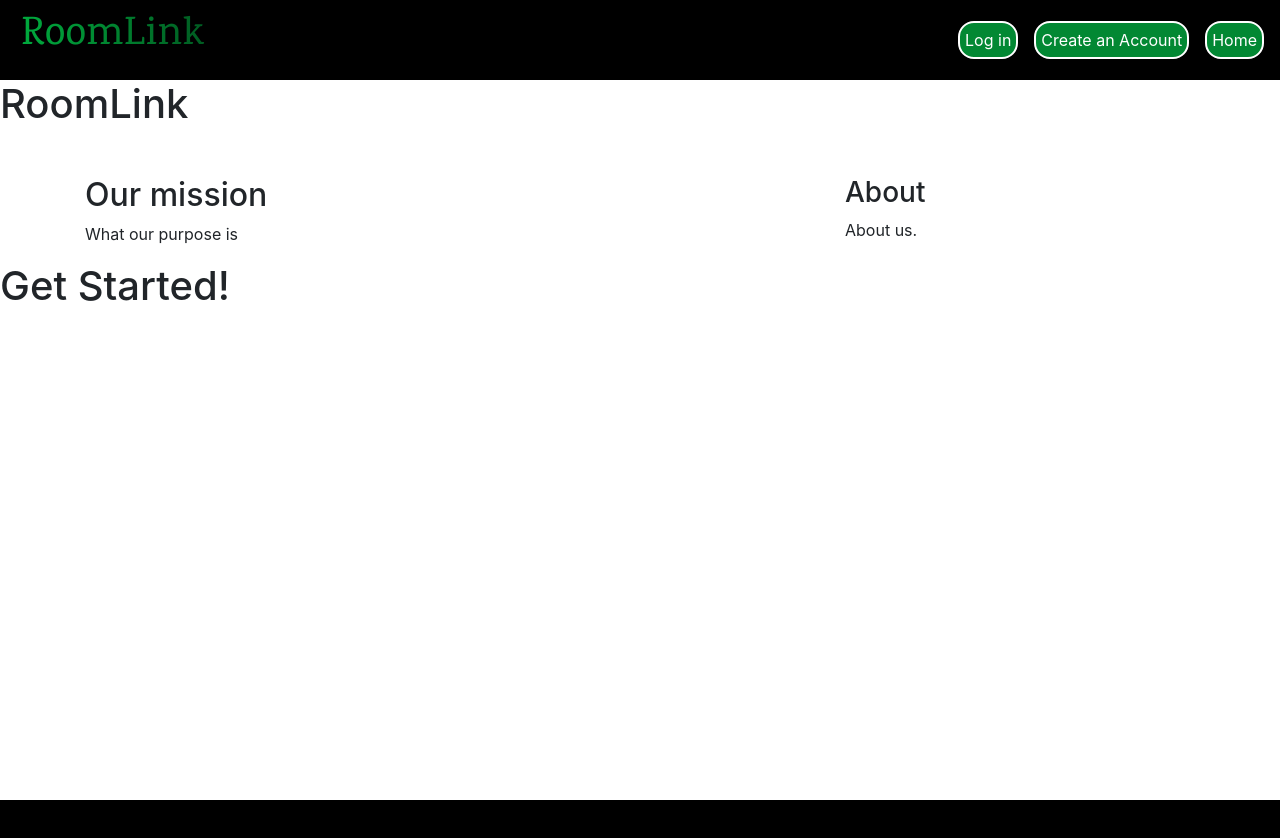
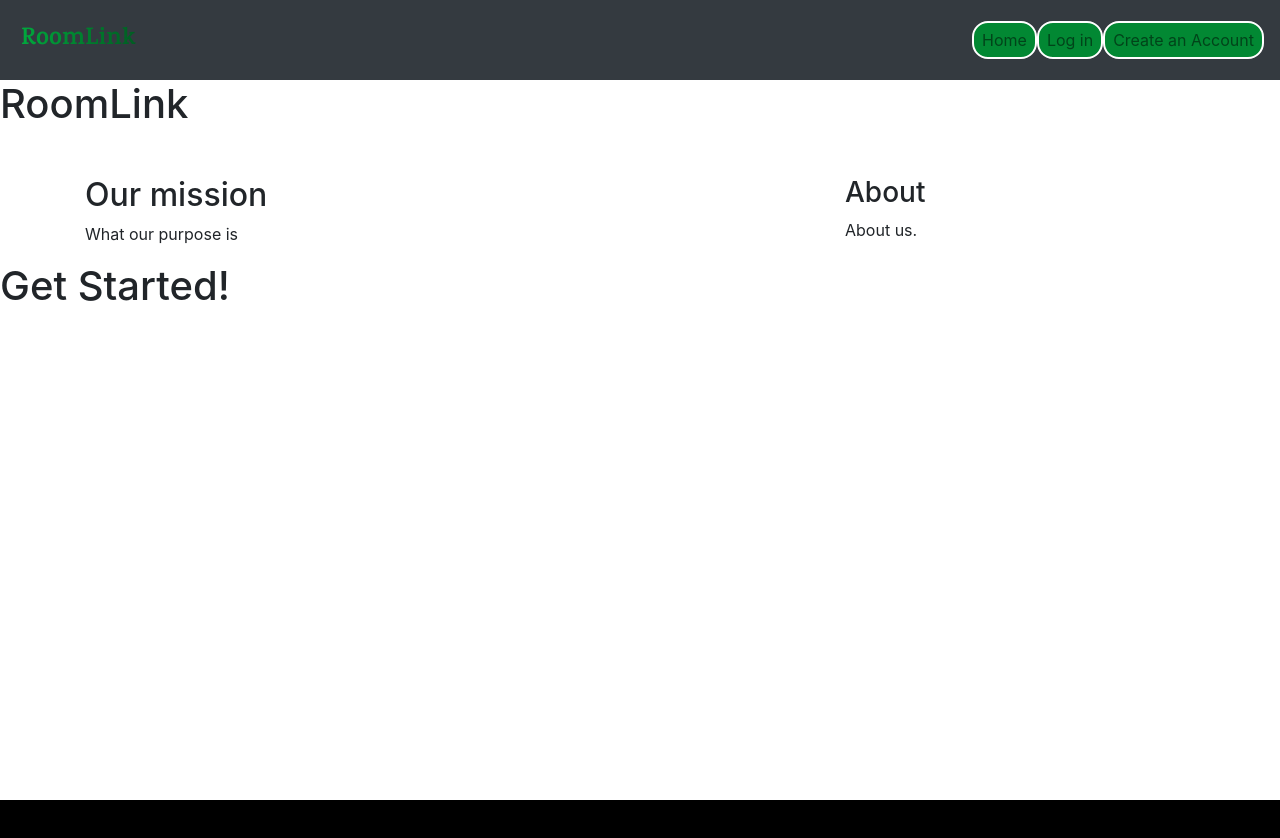
Before and after one commit to AlexBuly/room-link, a React (Create React App) app in the folder roomlink/: page /Home in a window 1280 px wide. Shown: the top 838 px of the page. Built offline with nearby package versions, Linux system fonts and the light colour scheme; a web font is replaced by a local one.

Commit message:
Edit navbar

```diff
--- a/roomlink/public/index.html
+++ b/roomlink/public/index.html
@@ -1,6 +1,8 @@
 <!DOCTYPE html>
 <html lang="en">
   <head>
+    <script src="https://ajax.googleapis.com/ajax/libs/jquery/3.5.1/jquery.min.js"></script>
+    <script src="https://stackpath.bootstrapcdn.com/bootstrap/4.5.2/js/bootstrap.min.js"></script>
     <link rel="stylesheet" href="https://cdn.jsdelivr.net/npm/bootstrap@4.4.1/dist/css/bootstrap.min.css" integrity="sha384-Vkoo8x4CGsO3+Hhxv8T/Q5PaXtkKtu6ug5TOeNV6gBiFeWPGFN9MuhOf23Q9Ifjh" crossorigin="anonymous">
     <title>RoomLink</title>
   </head>
--- a/roomlink/src/components/Header.js
+++ b/roomlink/src/components/Header.js
@@ -1,33 +1,28 @@
 import { Link } from "react-router-dom";
+
 const Header = () => {
     return (
-        /*<div className="navbar">
-            <div class ="nav-container">
-               <Link to="/Home"  className="nav-logo"><h1>RoomLink</h1></Link>
-                <div id="btns">
-                    <Link to="/Login">Log in</Link>
-                    <Link to="/SignUp">Create an Account</Link>
-                    <Link to="/Home">Home</Link>
-                </div>
+        <nav class="navbar navbar-expand-lg navbar-light bg-dark">
+        <Link to="/Home" class="nav-logo">RoomLink</Link>
+        <button class="navbar-toggler" type="button" data-toggle="collapse" data-target="#navbarSupportedContent" aria-controls="navbarSupportedContent" aria-expanded="false" aria-label="Toggle navigation">
+          <span class="navbar-toggler-icon"></span>
+        </button>
+            <div className="collapse navbar-collapse justify-content-end" id="navbarSupportedContent">
+            <ul class="navbar-nav">
+                <li class="nav-item">
+                    <Link to="/Home" class="nav-link">Home</Link>
+                </li>
+                <li class="nav-item">
+                    <Link to="/Login" class="nav-link">Log in</Link>
+                </li>
+                <li class="nav-item">
+                <Link to="/SignUp" class="nav-link">Create an Account</Link>
+                </li>
+            </ul>
             </div>
-        </div>*/
-        <nav className="navbar navbar-expand-lg navbar-dark bg-black">
-             <Link to="/Home"  className="nav-logo"><h1>RoomLink</h1></Link>
-    <button class="navbar-toggler" type="button" data-toggle="collapse" data-target="#navbarNav" aria-controls="navbarNav" aria-expanded="false" aria-label="Toggle navigation">
-      <span class="navbar-toggler-icon"></span>
-    </button>
-    <div className="collapse navbar-collapse" id="navbarNav">
-      <ul className="navbar-nav ml-auto">
-        <div id="btns">
-                <Link to="/Login">Log in</Link>
-                <Link to="/SignUp">Create an Account</Link>
-                 <Link to="/Home">Home</Link>
-        </div>
-      </ul>
-    </div>
-  </nav>
+      </nav>
 
     )
 }
 
-export default Header
+export default Header;
--- a/roomlink/src/components/Home.js
+++ b/roomlink/src/components/Home.js
@@ -17,7 +17,7 @@ const Home = () => {
             </div>
            <h1>Get Started!</h1>
         </div>
-    )
-}
+    );
+};
 
 export default Home;
--- a/roomlink/src/components/Style.css
+++ b/roomlink/src/components/Style.css
@@ -41,10 +41,9 @@
 
 #btns {
     display: flex;
-    gap: 1em;
 }
 
-#btns a {
+ .nav-link {
     background-color:  #028833;
     color: white;
     border: 2px solid white;
@@ -87,3 +86,39 @@ label {
 .home {
     display: block;
 }
+
+.navbar-default .navbar-toggle:focus,
+.navbar-default .navbar-toggle:hover {
+    background-color: transparent;
+}
+
+.navbar-default .navbar-toggle {
+    border: none;
+}
+
+.navbar-toggle span.icon-bar {
+    transition: all 0.15s;
+}
+
+.navbar-toggle span:nth-child(2) {
+    transform: rotate(45deg);
+    transform-origin: 10% 10%;
+}
+
+.navbar-toggle span:nth-child(3) {
+    opacity: 0;
+}
+
+.navbar-toggle span:nth-child(4) {
+    transform: rotate(-45deg);
+    transform-origin: 10% 90%;
+}
+
+.navbar-toggle.collapsed span:nth-child(2),
+.navbar-toggle.collapsed span:nth-child(4) {
+    transform: rotate(0);
+}
+
+.navbar-toggle.collapsed span:nth-child(3) {
+    opacity: 1;
+}
```
